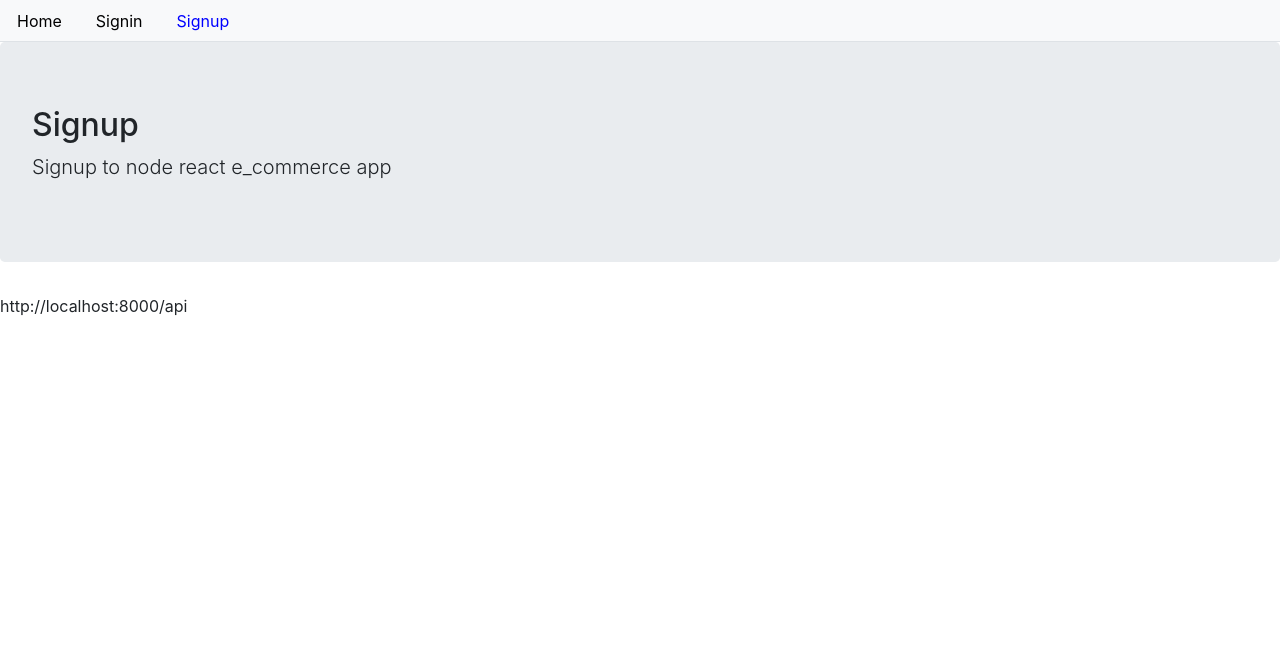
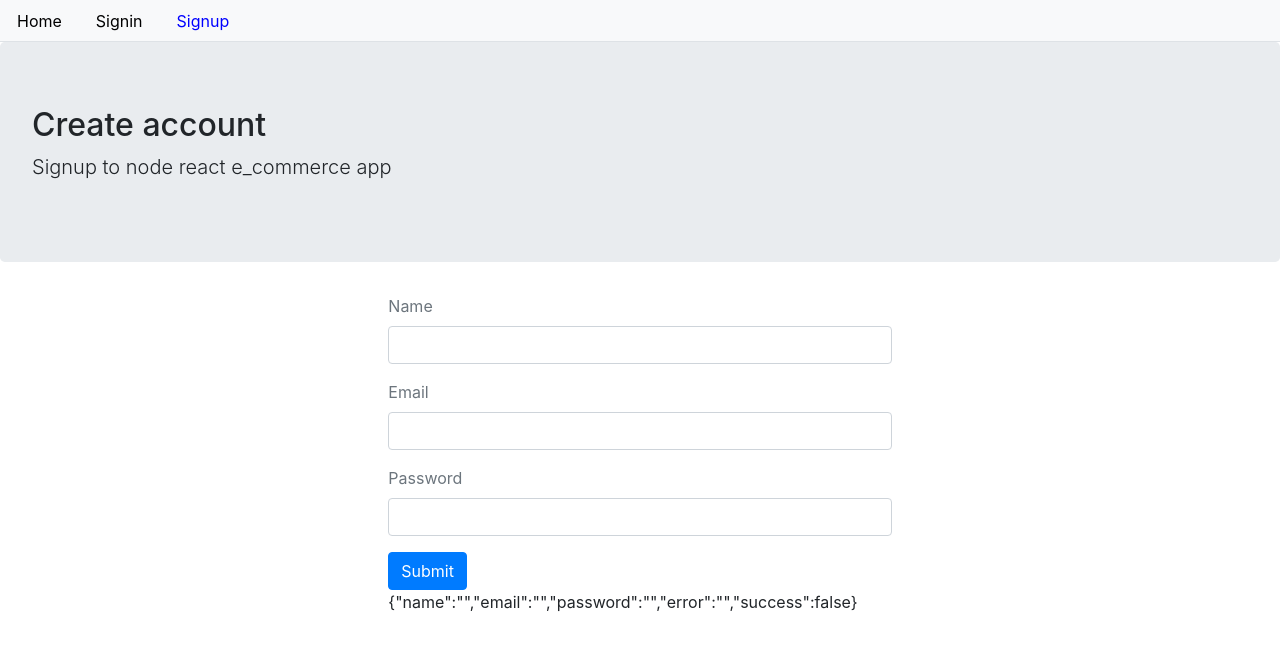
Before and after one commit to sahilbakoru/e-commerce_front, a React (Create React App) app: page /signup in a window 1280 px wide. Shown: the top 650 px of the page. Built offline with nearby package versions, Linux system fonts and the light colour scheme.

Commit message:
signup_form_first_build.

```diff
--- a/src/core/Home.js
+++ b/src/core/Home.js
@@ -2,9 +2,32 @@
 import Layout from './Layout'
 
 
-const Home = () => (
-   <Layout title="Home page " discription ="node react e_commerce app" >
-       ....
-   </Layout>
-)
+const Home = () => {
+    const signUpForm =()=>(
+        <form>
+            <div className="form-group">
+                <label className="text-muted"> Name </label>
+                <input type="text" className="form-control"/>
+            </div>
+
+            <div className="form-group">
+                <label className="text-muted"> Email </label>
+                <input type="email" className="form-control"/>
+            </div>
+
+            <div className="form-group">
+                <label className="text-muted"> Password </label>
+                <input type="password" className="form-control"/>
+            </div>
+
+        </form>
+    )
+
+
+    return (
+        <Layout title="Home page " discription ="node react e_commerce app" >
+            {signUpForm()}
+        </Layout>
+     )
+}
 export default Home
--- a/src/user/Signup.js
+++ b/src/user/Signup.js
@@ -1,12 +1,51 @@
-import React from 'react';
-import { API } from '../config';
+import React,{useState} from 'react';
+//import { API } from '../config';
 import Layout from '../core/Layout'
 
 
-const Signup = () => (
-   <Layout title="Signup" discription ="Signup to node react e_commerce app" >
-      {API}
-   </Layout>
-)
+const Signup = () => {
+    const [values,setValues]=useState({
+        name: '',
+        email: '',
+        password: '',
+        error: '',
+        success:false
+    })
+    const handleChange=name=>event=>{
+        setValues({...values,error:false,[name]:event.target.value})
+    }
+
+    const signUpForm =()=>(
+        <form>
+            <div className="form-group">
+                <label className="text-muted"> Name </label>
+                <input onChange={handleChange('name')} type="text"
+                className="form-control"/>
+            </div>
+
+            <div className="form-group">
+                <label className="text-muted"> Email </label>
+                <input onChange={handleChange('email')} type="email"
+                className="form-control"/>
+            </div>
+
+            <div className="form-group">
+                <label className="text-muted"> Password </label>
+                <input onChange={handleChange('password')} type="password"
+                className="form-control"/>
+            </div>
+            <button className="btn btn-primary">Submit</button>
+        </form>
+    )
+
+
+    return (
+        <Layout title="Create account  " discription ="Signup to node react e_commerce app"
+        className="container col-md-5 offset-md-2.5  " >
+            {signUpForm()}
+            {JSON.stringify(values)}
+        </Layout>
+     )
+}
 
 export default Signup
```
